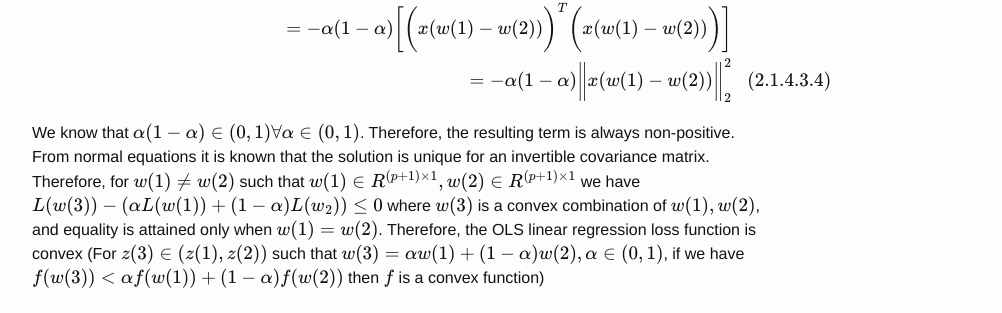
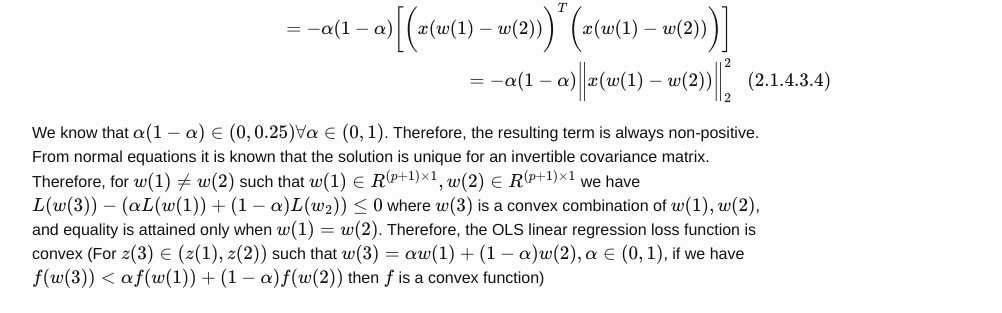
Before and after one commit to SNaveenMathew/ml_book, a Jekyll site: the page built from linear_regression.md, in a window 1280 px wide and 900 px high, scrolled down 12981 px. Shown: the part 372-685 px from the top of the window, without its empty margins (238-1240 px from the left). Built offline with Jekyll 4.4.1, drawn with Linux system fonts in a browser that asks for light colours; our own code applies the rules of GitHub Pages for plain Markdown files; formulas are drawn with MathJax 3.

Commit message:
Fixed range of \alpha(1-\alpha)

```diff
--- a/linear_regression.md
+++ b/linear_regression.md
@@ -338,4 +338,4 @@ $$\begin{eqnarray}
 = -\alpha(1-\alpha)\bigg\lVert x(w(1)-w(2)) \bigg\rVert_2^2 \tag{2.1.4.3.4}
 \end{eqnarray}$$
 
-We know that $\alpha(1-\alpha) \in (0,1) \forall \alpha \in (0,1)$. Therefore, the resulting term is always non-positive. From normal equations it is known that the solution is unique for an invertible covariance matrix. Therefore, for $w(1) \neq w(2)$ such that $w(1) \in R^{(p+1)\times 1}, w(2) \in R^{(p+1)\times 1}$ we have $L(w(3)) - (\alpha L(w(1)) + (1-\alpha) L(w_2)) \le 0$ where $w(3)$ is a convex combination of $w(1), w(2)$, and equality is attained only when $w(1) = w(2)$. Therefore, the OLS linear regression loss function is convex (For $z(3) \in (z(1), z(2))$ such that $w(3) = \alpha w(1) + (1-\alpha)w(2), \alpha \in (0,1)$, if we have $f(w(3)) < \alpha f(w(1)) + (1-\alpha)f(w(2))$ then $f$ is a convex function)
+We know that $\alpha(1-\alpha) \in (0, 0.25) \forall \alpha \in (0,1)$. Therefore, the resulting term is always non-positive. From normal equations it is known that the solution is unique for an invertible covariance matrix. Therefore, for $w(1) \neq w(2)$ such that $w(1) \in R^{(p+1)\times 1}, w(2) \in R^{(p+1)\times 1}$ we have $L(w(3)) - (\alpha L(w(1)) + (1-\alpha) L(w_2)) \le 0$ where $w(3)$ is a convex combination of $w(1), w(2)$, and equality is attained only when $w(1) = w(2)$. Therefore, the OLS linear regression loss function is convex (For $z(3) \in (z(1), z(2))$ such that $w(3) = \alpha w(1) + (1-\alpha)w(2), \alpha \in (0,1)$, if we have $f(w(3)) < \alpha f(w(1)) + (1-\alpha)f(w(2))$ then $f$ is a convex function)
```
